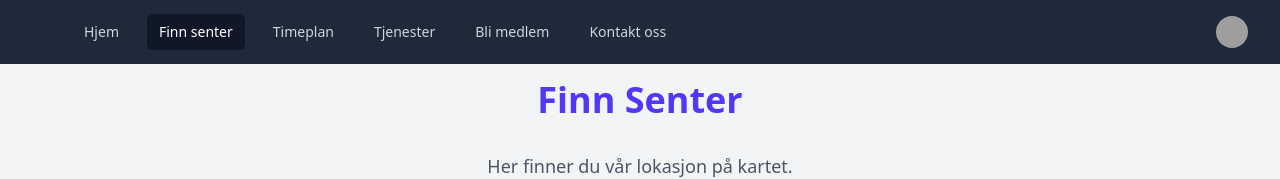
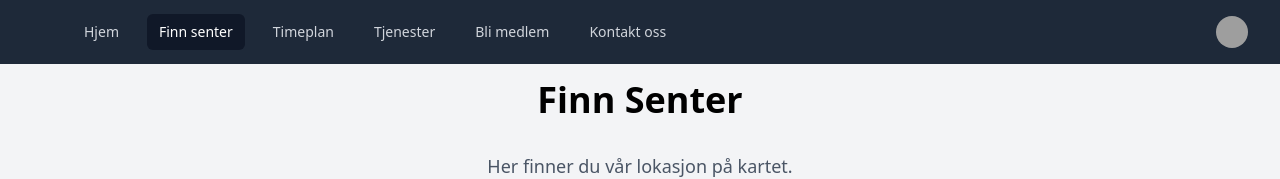
Before and after one commit to 250074USN/hackathon2025, a React (Vite) app: page /finn-senter in a window 1280 px wide. Shown: the top 179 px of the page. Built offline with nearby package versions, Linux system fonts and the light colour scheme; grey boxes are pictures that could not be loaded.

Commit message:
endret farge på tekst

```diff
--- a/src/pages/FinnSenter.tsx
+++ b/src/pages/FinnSenter.tsx
@@ -3,7 +3,7 @@
 const FinnSenter: React.FC = () => {
   return (
     <div className="min-h-screen flex flex-col justify-center items-center bg-gray-100 py-10">
-      <h1 className="text-4xl font-bold text-center text-indigo-600 mb-8">
+      <h1 className="text-4xl font-bold text-cente mb-8">
         Finn Senter
       </h1>
       <p className="text-lg text-gray-600 mb-12">
```
